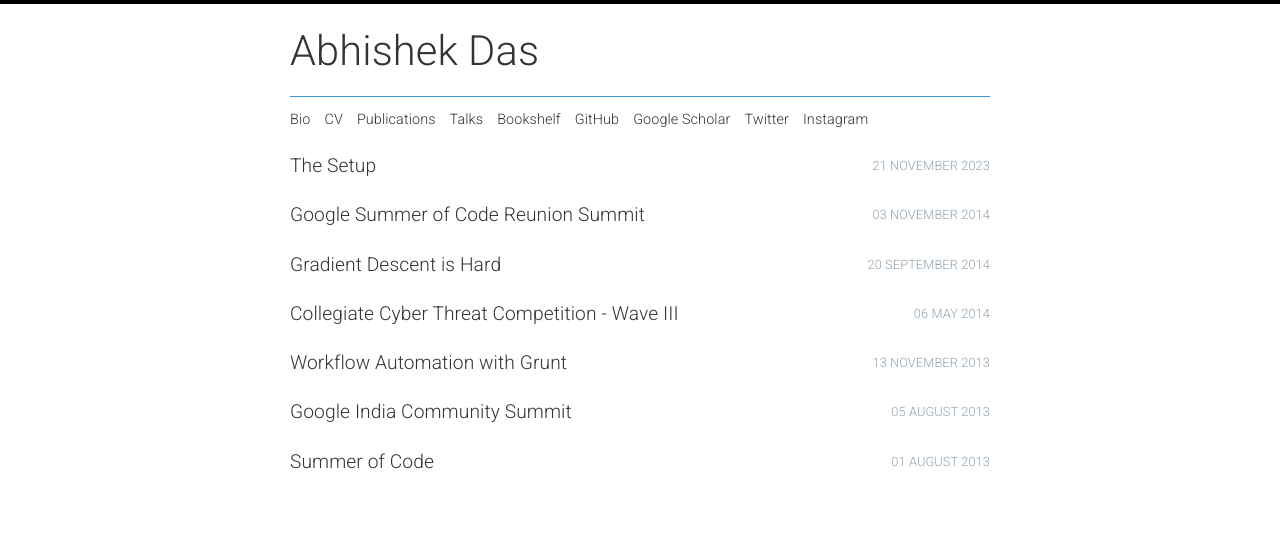
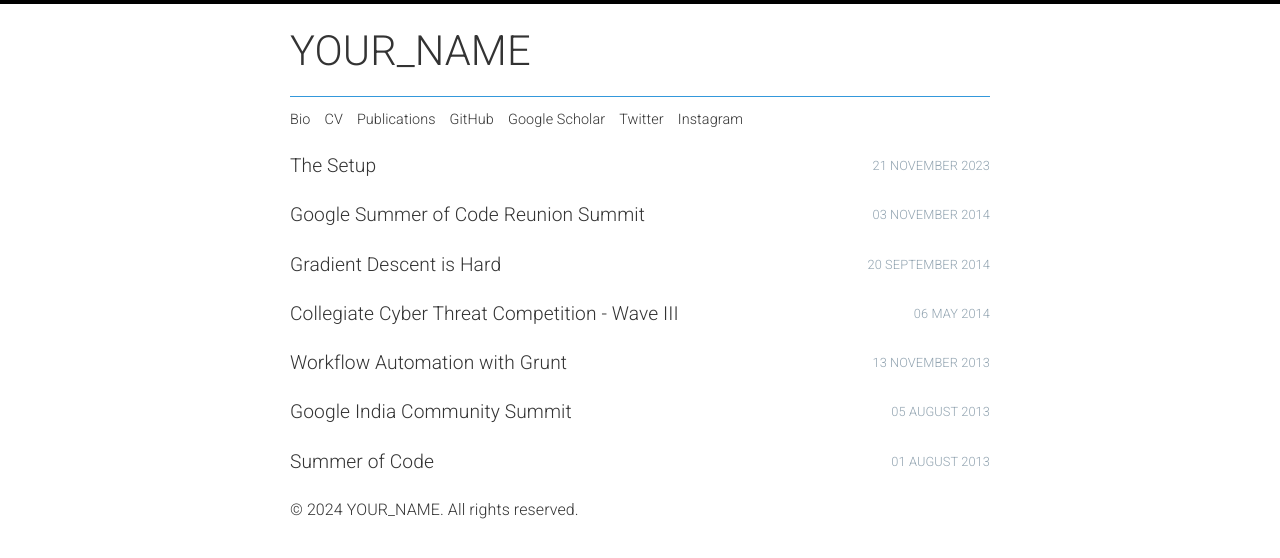
Before and after one commit to kharitz/kharitz.github.io, a Jekyll site: the page built from _pages/old.md, in a window 1280 px wide. Shown: the top 558 px of the page. Built offline with Jekyll 4.4.1, drawn with Linux system fonts in a browser that asks for light colours.

Commit message:
change website

```diff
--- a/_layouts/default.html
+++ b/_layouts/default.html
@@ -8,14 +8,15 @@
         <meta http-equiv="X-UA-Compatible" content="IE=edge,chrome=1">
 
         <meta name="author" content="{{ site.author.name }}">
-        <meta name="keywords" content="yoda, abhshkdz, abhishek das, sdslabs, jekyll, hacker, developer, pianist, iit roorkee, abdasuee, deep learning, computer vision, neural networks, georgia tech, virginia tech, machine learning">
+        <meta name="keywords" content="kharitz, YOUR_NAME, YOUR_RESEARCH_KEYWORDS, jekyll, developer, researcher, YOUR_UNIVERSITY_OR_AFFILIATION, YOUR_RESEARCH_FIELDS">
         {% if page.excerpt %}
         <meta name="description" content="{{ page.excerpt }}">
         {% else %}
         <meta name="description" content="{{ site.description }}">
         {% endif %}
         <link rel="alternate" type="application/atom+xml" title="{{ site.name }}" href="{{ site.url }}/atom.xml" />
-        <!--Open Graph Related Stuff-->
+
+        <!-- Open Graph Meta -->
         <meta property="fb:app_id" content="1666933880208467"/>
         <meta property="og:title" content="{{ page.title }}"/>
         <meta property="og:url" content="{{ site.url }}{{ page.url }}"/>
@@ -27,19 +28,17 @@
         {% if page.date %}
         <meta property="og:type" content="article"/>
         <meta property="article:published_time" content='{{ page.date | date: "%Y-%m-%d" }}'/>
-        <meta property="article:publisher" content="https://www.facebook.com/abhshkdz"/>
-        <meta property="article:author" content="abhshkdz"/>
+        <meta property="article:publisher" content="https://www.facebook.com/kharitz"/>
+        <meta property="article:author" content="kharitz"/>
         {% endif %}
         <meta property="og:site_name" content="{{ site.name }}"/>
         {% if page.logo %}
         <meta property="og:image" content="{{ site.url }}{{ page.logo }}"/>
-        <meta property="og:image:url" content="{{ site.url }}{{ page.logo }}"/>
         {% else %}
-        <meta property="og:image" content="http://abhishekdas.com/img/avatar.jpg"/>
-        <meta property="og:image:url" content="http://abhishekdas.com/img/avatar.jpg"/>
+        <meta property="og:image" content="http://YOUR_WEBSITE/img/avatar.jpg"/>
         {% endif %}
 
-        <!--Twitter Card Stuff-->
+        <!-- Twitter Card Meta -->
         <meta name='twitter:card' content='summary_large_image'/>
         {% if page.title %}
         <meta name='twitter:title' content='{{ page.title }}'/>
@@ -49,10 +48,10 @@
         {% if page.logo %}
         <meta name='twitter:image' content='{{ site.url }}{{ page.logo }}'/>
         {% else %}
-        <meta name='twitter:image' content='http://abhishekdas.com/img/avatar.jpg'/>
+        <meta name='twitter:image' content="http://YOUR_WEBSITE/img/avatar.jpg"/>
         {% endif %}
-        <meta name='twitter:creator' content='@abhshkdz'/>
-        <meta name='twitter:site' content='@abhshkdz'/>
+        <meta name='twitter:creator' content='@kharitz'/>
+        <meta name='twitter:site' content='@kharitz'/>
         <meta name='twitter:url' content='{{ site.url }}{{ page.url }}'/>
         {% if page.excerpt %}
         <meta name='twitter:description' content='{{ page.excerpt }}'/>
@@ -62,68 +61,33 @@
 
         <link rel="stylesheet" href="/css/bootstrap.min.css">
         <link rel="stylesheet" href="/css/main_1603233531.css">
-        <!--[if IE 7]>
-            <html class="ie7">
-            <link rel="stylesheet" type="text/css" href="/css/font-awesome-ie7.min.css">
-        <![endif]-->
-        <!--[if IE 8]><html class="ie8"> <![endif]-->
-        <!--[if lt IE 9]>
-          <script src="http://html5shim.googlecode.com/svn/trunk/html5.js"></script>
-        <![endif]-->
 
-        <link rel="apple-touch-icon" sizes="57x57" href="/ico/apple-icon-57x57.png">
-        <link rel="apple-touch-icon" sizes="60x60" href="/ico/apple-icon-60x60.png">
-        <link rel="apple-touch-icon" sizes="72x72" href="/ico/apple-icon-72x72.png">
-        <link rel="apple-touch-icon" sizes="76x76" href="/ico/apple-icon-76x76.png">
-        <link rel="apple-touch-icon" sizes="114x114" href="/ico/apple-icon-114x114.png">
-        <link rel="apple-touch-icon" sizes="120x120" href="/ico/apple-icon-120x120.png">
-        <link rel="apple-touch-icon" sizes="144x144" href="/ico/apple-icon-144x144.png">
-        <link rel="apple-touch-icon" sizes="152x152" href="/ico/apple-icon-152x152.png">
-        <link rel="apple-touch-icon" sizes="180x180" href="/ico/apple-icon-180x180.png">
-        <link rel="icon" type="image/png" sizes="192x192"  href="/ico/android-icon-192x192.png">
+        <!-- Favicon -->
         <link rel="icon" type="image/png" sizes="32x32" href="/ico/favicon-32x32.png">
-        <link rel="icon" type="image/png" sizes="96x96" href="/ico/favicon-96x96.png">
-        <link rel="icon" type="image/png" sizes="16x16" href="/ico/favicon-16x16.png">
-        <link rel="shortcut icon" href="/ico/favicon-96x96.png">
-        <link rel="manifest" href="/ico/manifest.json">
-        <meta name="msapplication-TileColor" content="#ffffff">
-        <meta name="msapplication-TileImage" content="/ico/ms-icon-144x144.png">
-        <meta name="theme-color" content="#ffffff">
 
-        <!--Authorship-->
-        <link rel="me" href="//plus.google.com/u/0/100610196494221761914/">
-        <link rel="me" href="//facebook.com/abhshkdz">
-
-        <!--[if lt IE 9]>
-            <script src="http://css3-mediaqueries-js.googlecode.com/svn/trunk/css3-mediaqueries.js"></script>
-        <![endif]-->
+        <!-- Authorship -->
+        <link rel="me" href="//plus.google.com/u/0/YOUR_GOOGLE_PLUS_ID">
+        <link rel="me" href="//facebook.com/kharitz">
 
     </head>
     <body>
-        <!-- Header
-            ================================================== -->
+        <!-- Header -->
         <div class="top-strip"></div>
         <div class="container">
             <div class="page-header">
                 <div class="row">
                     <div class="col-xs-12">
-                        <h1 id="name-block"><a href="/">Abhishek Das</b></a></h1>
+                        <h1 id="name-block"><a href="/">YOUR_NAME</a></h1>
                     </div>
                     <div class="col-xs-12">
                         <ul class="nav-bar">
                             <li><a href="/#/bio">Bio</a></li>
-                            <li><a target="_blank" href="https://drive.google.com/file/d/1nObeNzl-sTy8I5QN1Jv8wscebKLv-6RY/view?usp=sharing">CV</a></li>
-                            <!-- <li><a href="/archive">Blog</a></li> -->
+                            <li><a target="_blank" href="LINK_TO_YOUR_CV">CV</a></li>
                             <li><a href="/#/publications">Publications</a></li>
-                            <li class="hide-link-on-small-screens"><a href="/#/talks">Talks</a></li>
-                            <li class="hide-link-on-small-screens"><a href="/bookshelf">Bookshelf</a></li>
-                            <!-- <li class="hide-link-on-small-screens"><a href="/#/projects">Side projects</a></li> -->
-                            <li><a target="_blank" href="//github.com/abhshkdz">GitHub</a></li>
-                            <li><a target="_blank" href="https://scholar.google.com/citations?user=t6exkOAAAAAJ">Google Scholar</a></li>
-                            <li><a target="_blank" href="//twitter.com/abhshkdz">Twitter</a></li>
-                            <!-- <li><a target="_blank" href="//x.abhishekdas.com">Tumblr</a></li> -->
-                            <!-- <li class="hide-link-on-small-screens"><a target="_blank" href="//mastodon.social/web/accounts/1011404">Mastodon</a></li> -->
-                            <li class="hide-link-on-small-screens"><a target="_blank" href="//instagram.com/abhshkdz">Instagram</a></li>
+                            <li><a target="_blank" href="//github.com/kharitz">GitHub</a></li>
+                            <li><a target="_blank" href="LINK_TO_YOUR_SCHOLAR_PROFILE">Google Scholar</a></li>
+                            <li><a target="_blank" href="//twitter.com/kharitz">Twitter</a></li>
+                            <li><a target="_blank" href="//instagram.com/kharitz">Instagram</a></li>
                         </ul>
                     </div>
                 </div>
@@ -133,26 +97,24 @@
             </div>
         </div>
 
+        <!-- Footer -->
+        <footer class="container">
+            <p>&copy; {{ site.time | date: "%Y" }} YOUR_NAME. All rights reserved.</p>
+        </footer>
 
-        <!-- Footer
-            ================================================== -->
-
-        <!-- Javascripts
-            ================================================= -->
-
-        <!-- Analytics
-        ================================================== -->
+        <!-- Google Analytics -->
         <script>
             var _gaq = _gaq || [];
-            _gaq.push(['_setAccount', 'UA-42127951-1']);
+            _gaq.push(['_setAccount', 'YOUR_GOOGLE_ANALYTICS_ID']);
             _gaq.push(['_trackPageview']);
-
             (function() {
-            var ga = document.createElement('script'); ga.type = 'text/javascript'; ga.async = true;
-            ga.src = ('https:' == document.location.protocol ? 'https://ssl' : 'http://www') + '.google-analytics.com/ga.js';
-            var s = document.getElementsByTagName('script')[0]; s.parentNode.insertBefore(ga, s);
+                var ga = document.createElement('script');
+                ga.type = 'text/javascript';
+                ga.async = true;
+                ga.src = ('https:' == document.location.protocol ? 'https://ssl' : 'http://www') + '.google-analytics.com/ga.js';
+                var s = document.getElementsByTagName('script')[0];
+                s.parentNode.insertBefore(ga, s);
             })();
-
         </script>
     </body>
 </html>
```
Also changed, not shown: index.md (+0 -6 lines).
